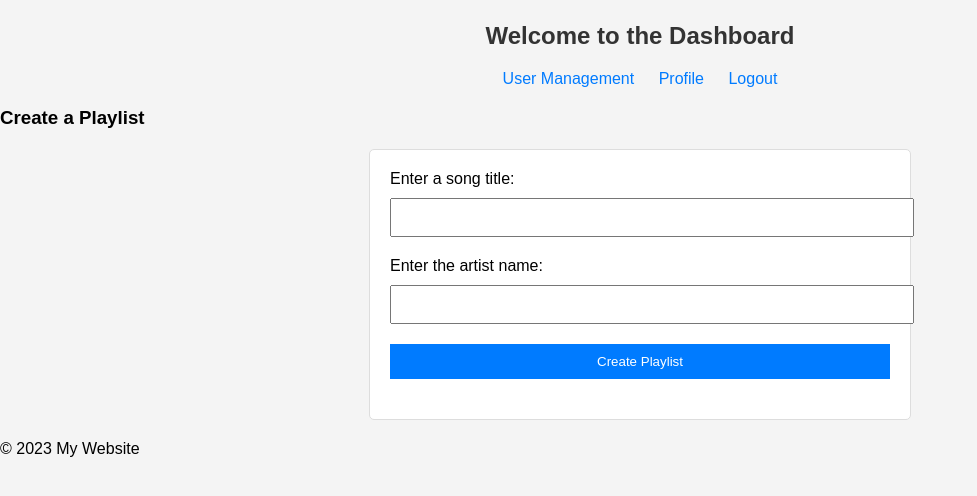
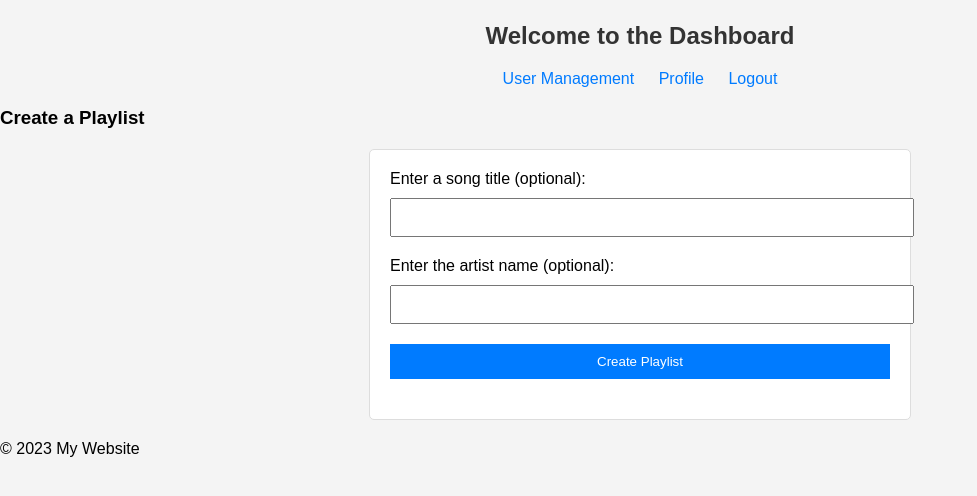
Before and after one commit to ThePagel/yTdL, a Flask app: page /dashboard in a window 1280 px wide. Shown: the part 58-554 px from the top of the page, without its empty margins (0-977 px from the left). Run offline with Flask 3, Linux system fonts and the light colour scheme; the visitor is signed in with stand-in values (Sample User, id 1).

Commit message:
Update dashboard.html

```diff
--- a/templates/dashboard.html
+++ b/templates/dashboard.html
@@ -14,12 +14,12 @@
     <form method="POST" action="{{ url_for('create_playlist') }}">
         {{ form.hidden_tag() }}
         <div class="form-group">
-            <label for="song">Enter a song title:</label>
-            <input type="text" id="song" name="song" required>
+            <label for="song">Enter a song title (optional):</label>
+            <input type="text" id="song" name="song">
         </div>
         <div class="form-group">
-            <label for="artist">Enter the artist name:</label>
-            <input type="text" id="artist" name="artist" required>
+            <label for="artist">Enter the artist name (optional):</label>
+            <input type="text" id="artist" name="artist">
         </div>
         <div class="form-group">
             <button type="submit">Create Playlist</button>
```
